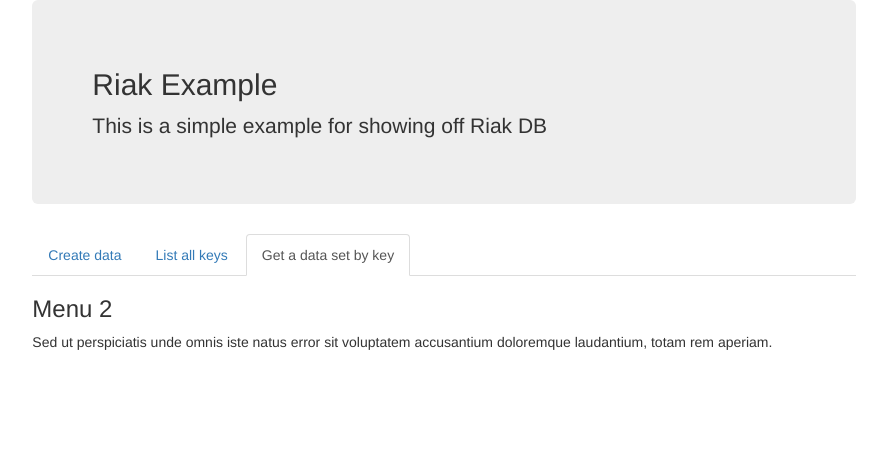
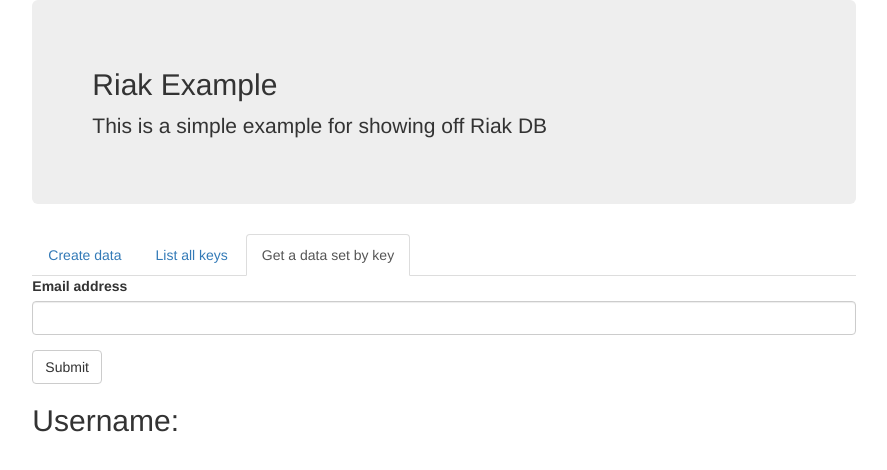
Before and after one commit to marcel-jakob/riakExample, a plain HTML site: page frontend/index.html in a window 1280 px wide. Both pictures are taken after a click on the link "Get a data set by key". Shown: the whole page, without its empty margins (196-1083 px from the left). Drawn offline with Linux system fonts and the light colour scheme; no server answers.

Commit message:
Complete frontend functionality

```diff
--- a/frontend/index.html
+++ b/frontend/index.html
@@ -66,8 +66,19 @@
               <ul id="keyList"></ul>
             </div>
             <div id="menu3" class="tab-pane fade">
-              <h3>Menu 2</h3>
-              <p>Sed ut perspiciatis unde omnis iste natus error sit voluptatem accusantium doloremque laudantium, totam rem aperiam.</p>
+              <form role="form">
+        				<div class="form-group">
+
+        					<label for="exampleInputEmail2">
+        						Email address
+        					</label>
+        					<input type="text" class="form-control" id="exampleInputEmail2">
+        				</div>
+        				<button type="button" class="btn btn-default" onclick="getDataSet()">
+        					Submit
+        				</button>
+        			</form>
+              <h2>Username: <span id="exampleUsername"></span></h2>
             </div>
           </div>
 
--- a/frontend/js/scripts.js
+++ b/frontend/js/scripts.js
@@ -55,12 +55,16 @@
 }
 
 // should work
-var getDataSet = function(key){
+var getDataSet = function(){
+	var key = $("#exampleInputEmail2").val();
+
 	$.ajax({
 	    url: "http://" + backend + "/getDataSet?key=" + key,
 	    type: "GET",
 	    success: function (data) {
-				console.log(data);
+				console.log("Ergebnis: " + JSON.stringify(data));
+				var username = data.user;
+				$("#exampleUsername").html(username);
 			},
 			error: function(error){
 				console.log(error);
```
